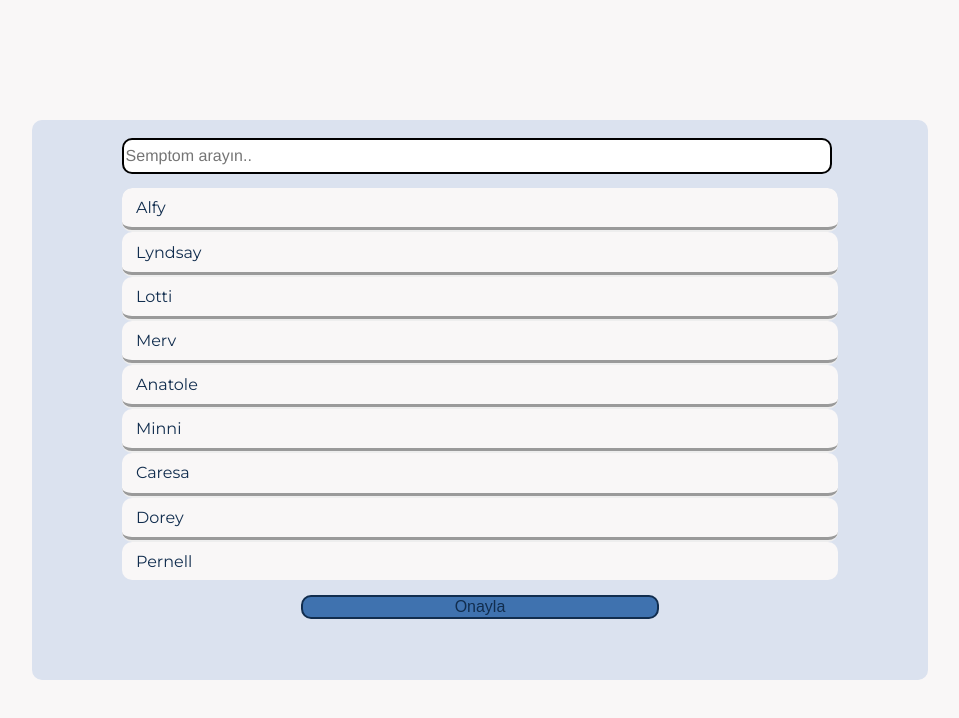
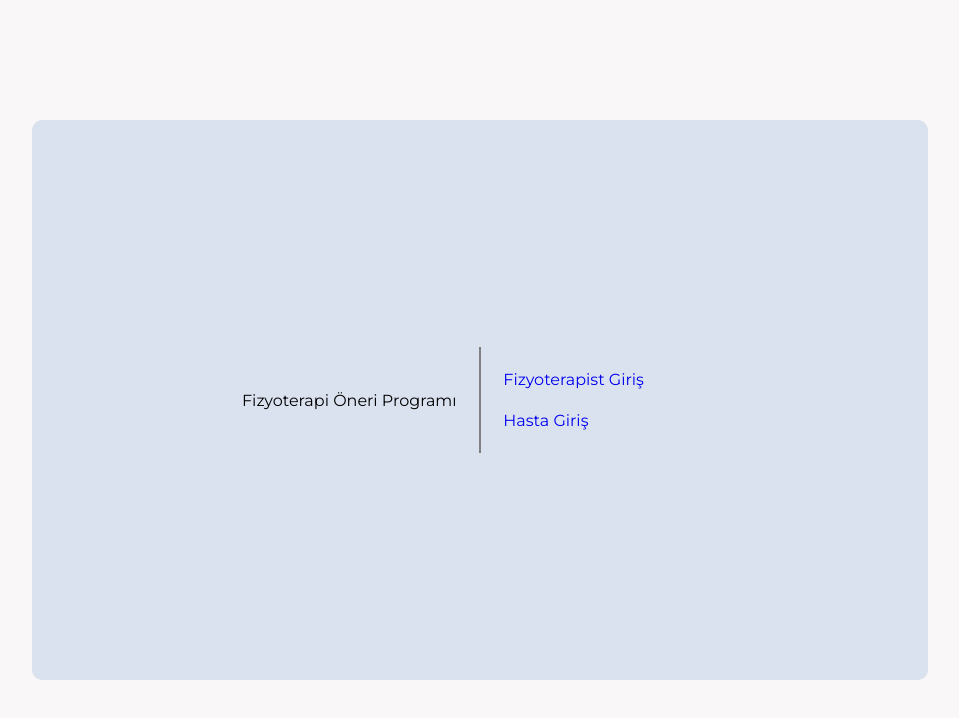
Before and after one commit to abkansu/PProject, a React (Create React App) app in the folder project-app/: page / in a window 1280 px wide. Shown: the top 718 px of the page, without its empty margins (160-1119 px from the left). Built offline with nearby package versions, Linux system fonts and the light colour scheme.

Commit message:
ana sayfa

```diff
--- a/project-app/package.json
+++ b/project-app/package.json
@@ -8,6 +8,7 @@
     "@testing-library/user-event": "^13.5.0",
     "react": "^18.2.0",
     "react-dom": "^18.2.0",
+    "react-router-dom": "^5.3.4",
     "react-scripts": "5.0.1",
     "web-vitals": "^2.1.4"
   },
--- a/project-app/src/App.js
+++ b/project-app/src/App.js
@@ -1,12 +1,22 @@
 import './App.css';
 import GirisSayfasi from './girisSayfasi/GirisSayfasi';
 import SemptomSayfasi from './semptomSayfasi/SemptomSayfasi';
+import AnaSayfa from './anaSayfa/AnaSayfa';
+import { Route, BrowserRouter as Router, Routes, Switch } from 'react-router-dom';
 
 function App() {
   return (
-    <div className="App">
-      <SemptomSayfasi/>
-    </div>
+    <Router>
+      <div className='App'>
+      <Switch>
+        <Route exact path={"/"}> <AnaSayfa /></Route>
+        <Route exact path={"/giris"}> <GirisSayfasi /></Route>
+        <Route exact path={"/semptom"}> <SemptomSayfasi /></Route>
+
+      </Switch>
+      </div>
+    </Router>
+
   );
 }
 
--- /dev/null
+++ b/project-app/src/anaSayfa/AnaSayfa.css
@@ -0,0 +1,37 @@
+.AnaSayfa{
+    height: 70%;
+    width: 70%;
+    background-color: #DBE2EF;
+    display: flex;
+    align-items: center;
+    justify-content: center;
+    border-radius: 10px;
+}
+
+.GirisButonlari{
+    width: 50%;
+    border-left-width: 2px;
+    border-left-color: gray;
+    border-left-style: solid;
+}
+
+.GirisButonu{
+    margin-top: 5%;
+    margin-bottom: 5%;
+    margin-left: 5%;
+}
+
+.Info{
+    float:right;
+    width: 50%;
+}
+
+.InfoText{
+    float:right;
+    margin-right: 5%;
+}
+
+.LinkButonu{
+    text-decoration: none;
+
+}
--- /dev/null
+++ b/project-app/src/anaSayfa/AnaSayfa.js
@@ -0,0 +1,28 @@
+import React from "react";
+import "./AnaSayfa.css";
+import { Link } from "react-router-dom";
+
+
+const AnaSayfa = () => {
+    return (
+        <div className="AnaSayfa">
+            <div className="Info">
+                <div className="InfoText">
+                    Fizyoterapi Öneri Programı
+                </div>
+
+            </div>
+            <div className="GirisButonlari">
+                <div className="GirisButonu">
+                    <Link to="/" className="LinkButonu">Fizyoterapist Giriş</Link>
+                </div>
+                <div className="GirisButonu">
+                    <Link to="/giris" className="LinkButonu">Hasta Giriş</Link>
+                </div>
+            </div>
+
+        </div>
+    );
+}
+
+export default AnaSayfa;
```
Also changed, not shown: 1 other file (tests, documents, lock files or other folders).
